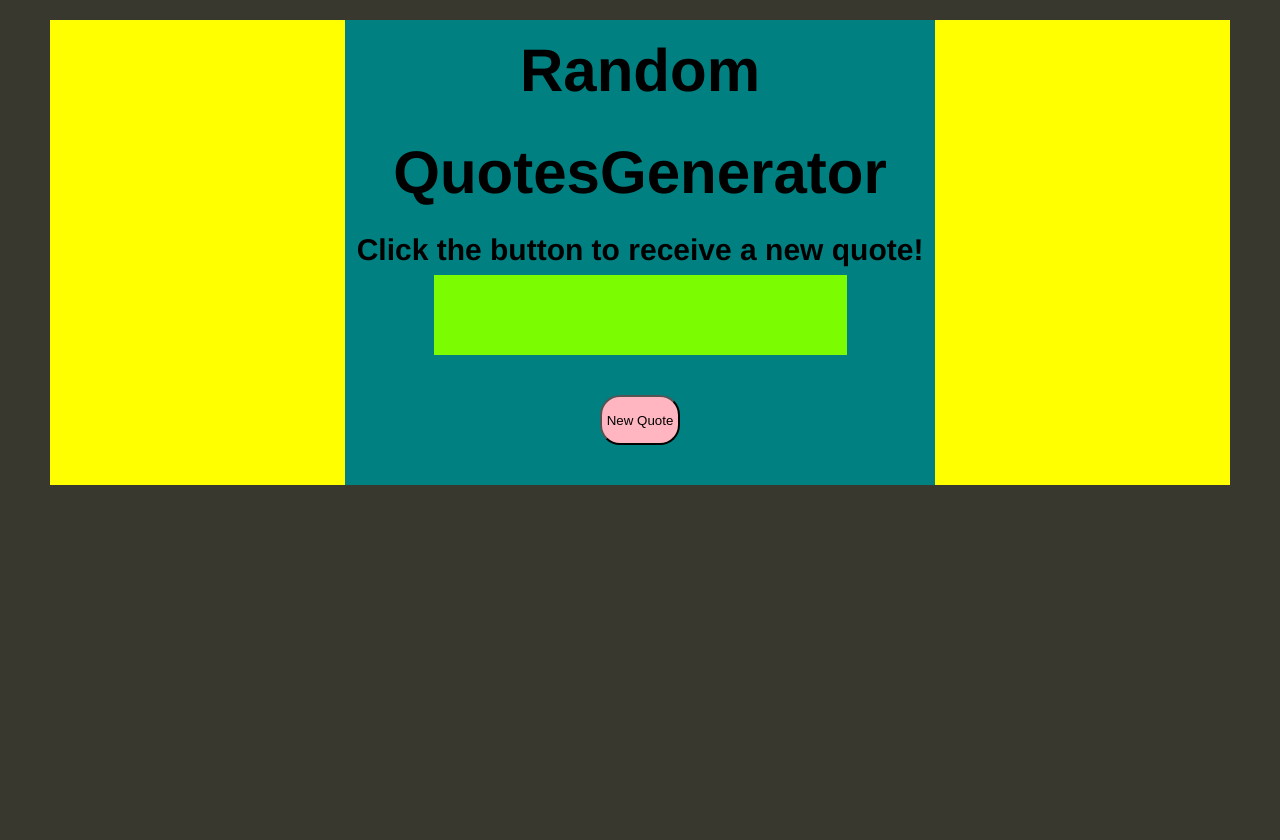
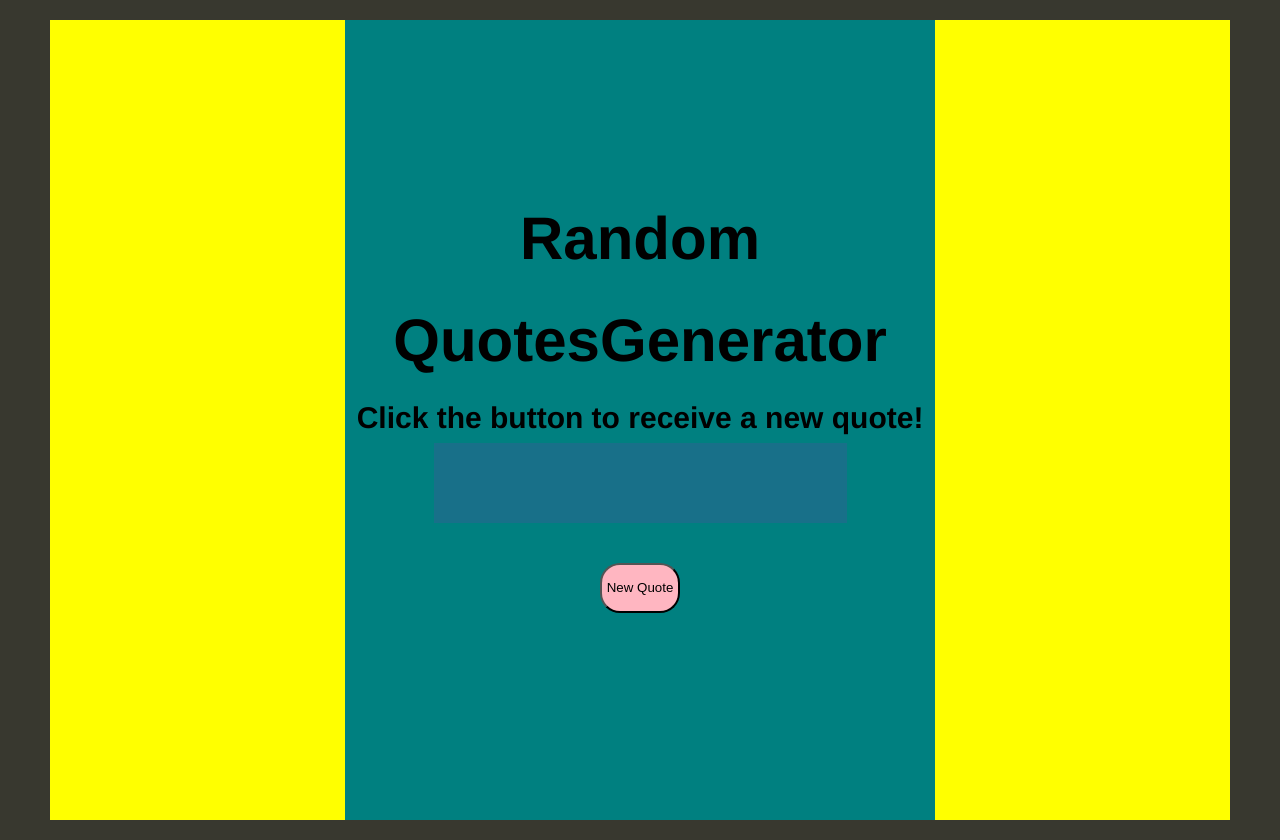
Before and after one commit to usoskialex/randomQuotesGenerator, a plain HTML site: page index.html in a window 1280 px wide. Before the commit the page ends 800 px from the top, so only its background shows below. Drawn offline with Linux system fonts and the light colour scheme.

Commit message:
styling changes

```diff
--- a/css/style.css
+++ b/css/style.css
@@ -22,6 +22,11 @@ body {
     background-color: yellow;
 }
 
+.wrap {
+    height: 100vh;
+    display: flex;
+}
+
 .wrapper {
     margin: 0 auto;
     background-color: teal;
@@ -36,7 +41,7 @@ body {
 .quotes-container {
     width: 70%;
     height: auto;
-    background-color: lawngreen;
+    background-color: rgba(81, 73, 155, 0.3);
     margin: 0 auto;
     font-family: 'Lobster', cursive;
     padding: 4rem;
--- a/index.html
+++ b/index.html
@@ -16,11 +16,13 @@
     </header>
 
     <section class="main">
-        <div class="wrapper">
-            <h1><span>Random</span> <span>Quotes</span><span>Generator</span></h1>
-            <h2>Click the button to receive a new quote!</h2>
-            <div class="quotes-container"></div>
-            <button class="button-quotes">New Quote</button>
+        <div class="wrap">
+            <div class="wrapper">
+                <h1><span>Random</span> <span>Quotes</span><span>Generator</span></h1>
+                <h2>Click the button to receive a new quote!</h2>
+                <div class="quotes-container"></div>
+                <button class="button-quotes">New Quote</button>
+            </div>
         </div>
     </section>
 <script type="text/javascript" src="javascript/javascript.js"></script>
```
